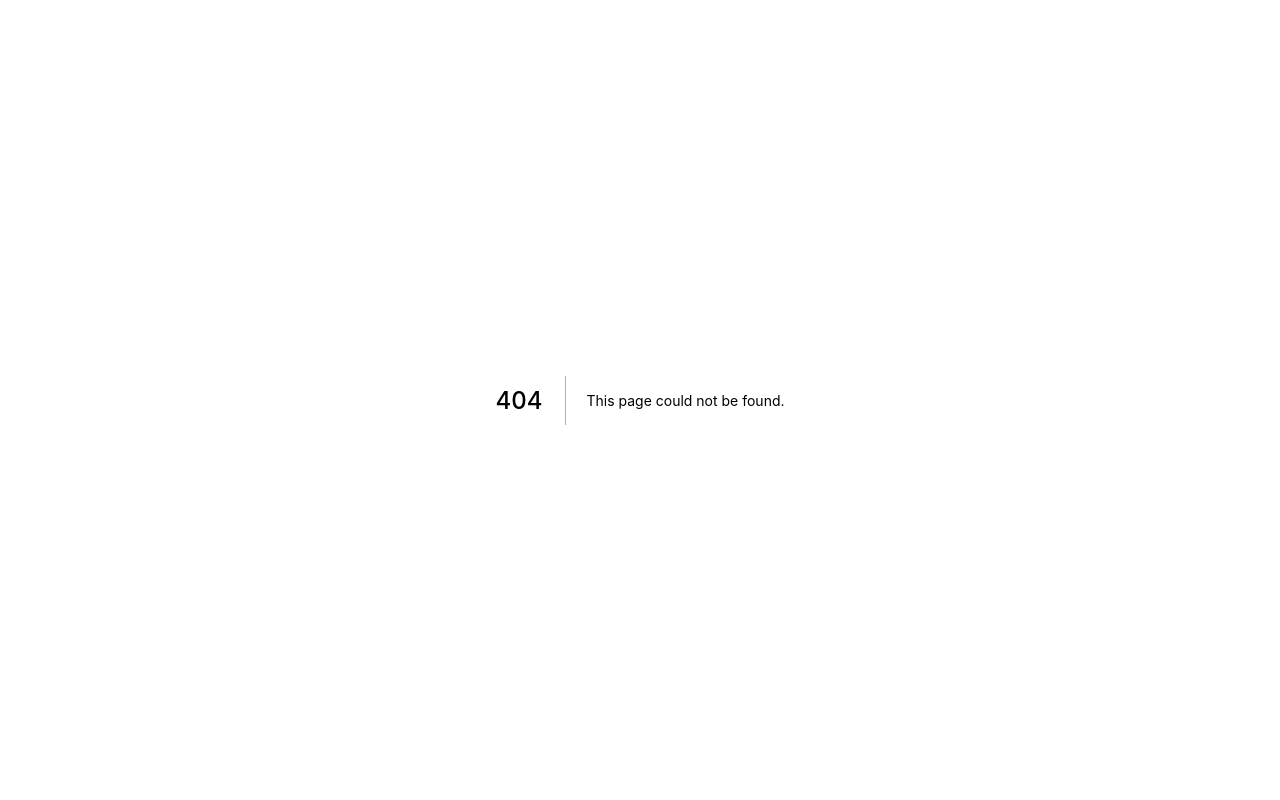
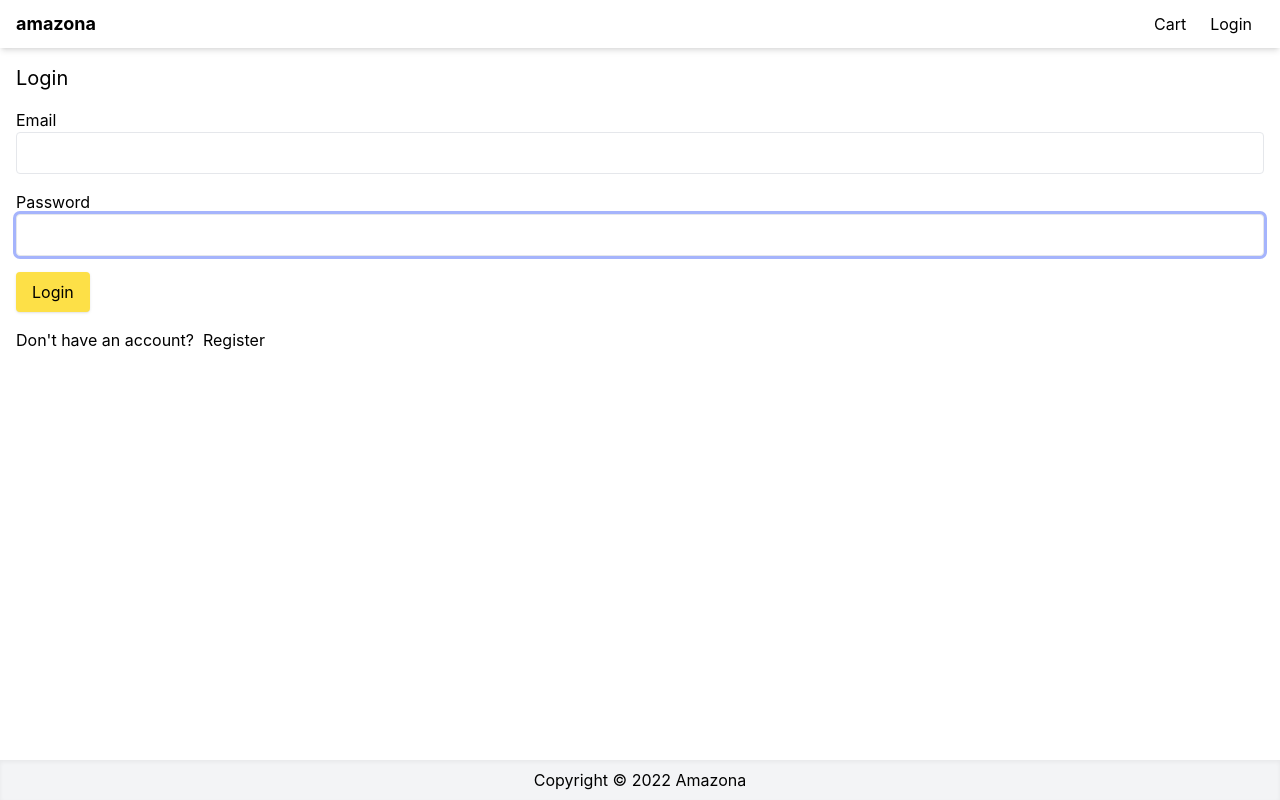
Before and after one commit to thethmuenaing/next-tailwind-amazona, a Next.js app: page /login in a window 1280 px wide. Before the commit this address had no page. Built offline with nearby package versions, Linux system fonts and the light colour scheme.

Commit message:
create login form

```diff
--- a/package.json
+++ b/package.json
@@ -15,7 +15,8 @@
 		"js-cookie": "^3.0.1",
 		"next": "13.2.4",
 		"react": "18.2.0",
-		"react-dom": "18.2.0"
+		"react-dom": "18.2.0",
+		"react-hook-form": "^7.43.7"
 	},
 	"devDependencies": {
 		"@types/react": "^18.0.28",
--- a/pages/cart.js
+++ b/pages/cart.js
@@ -105,7 +105,7 @@ function CartScreen() {
 							</li>
 							<li>
 								<button
-									onClick={() => router.push("/shipping")}
+									onClick={() => router.push("login?redirect=/shipping")}
 									className="primary-button w-full"
 								>
 									Check Out
--- /dev/null
+++ b/pages/login.js
@@ -0,0 +1,68 @@
+import Layout from "@/components/Layout";
+import Link from "next/link";
+import React from "react";
+import { useForm } from "react-hook-form";
+
+export default function LoginScreen() {
+	const {
+		register,
+		handleSubmit,
+		formState: { errors },
+	} = useForm();
+	const submitHandler = ({ email, password }) => {
+		console.log({ email, password });
+	};
+
+	return (
+		<Layout title="Login">
+			<form
+				className="mx-auto max-w-screen"
+				onSubmit={handleSubmit(submitHandler)}
+			>
+				<h1 className="mb-4 text-xl">Login</h1>
+				<div className="mb-4">
+					<label htmlFor="email">Email</label>
+					<input
+						type="email"
+						id="email"
+						{...register("email", {
+							required: "Please enter email",
+							pattern: {
+								value: /^[a-zA-Z0-9_.+-]+@[a-zA-Z0-9-]+.[a-zA-Z0-9-.]+$/i,
+								message: "Pleasu enter valid email",
+							},
+						})}
+						className="w-full"
+						autoFocus
+					></input>
+					{errors.email && (
+						<div className="text-red-500">{errors.email.message} </div>
+					)}
+				</div>
+				<div className="mb-4">
+					<label htmlFor="password">Password</label>
+					<input
+						type="password"
+						id="password"
+						{...register("password", {
+							required: "Please enter password",
+							minLength: { value: 6, message: "password is more than 5 chars" },
+						})}
+						className="w-full"
+						autoFocus
+					></input>
+					{errors.password && (
+						<div className="text-red-500">{errors.password.message} </div>
+					)}
+				</div>
+				<div className="mb-4">
+					<button className="primary-button">Login</button>
+				</div>
+				<div className="mb-4">
+					Don&apos;t have an account? &nbsp;
+					<Link href="register">Register</Link>
+				</div>
+			</form>
+		</Layout>
+	);
+}
--- a/styles/globals.css
+++ b/styles/globals.css
@@ -119,3 +119,9 @@ a {
 .primary-button {
 	@apply rounded bg-yellow-300 py-2 px-4 shadow outline-none hover:bg-yellow-400 active:bg-yellow-500;
 }
+
+input,
+select,
+textarea {
+	@apply rounded border p-2 outline-none ring-indigo-300 focus:ring;
+}
```
